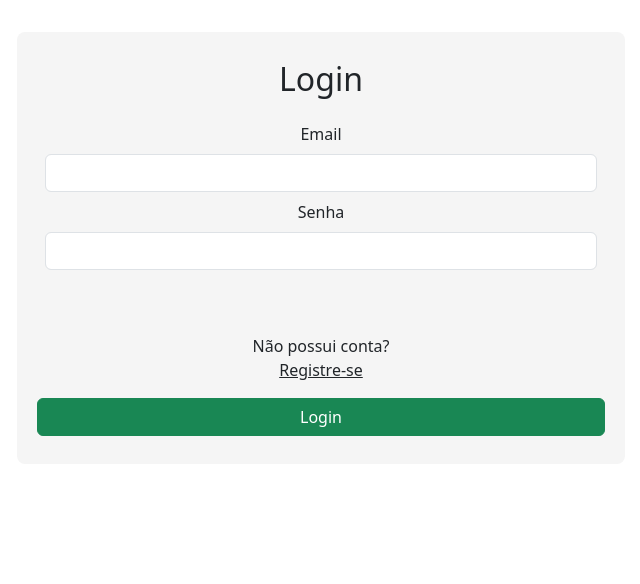
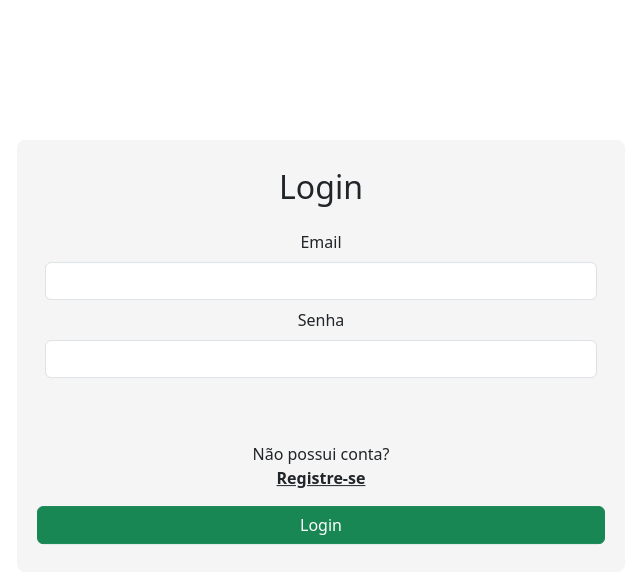
Before and after one commit to AmintasNeto/AtendimentosClinicosFrontend, a React (Vite) app: page /login in a window 1280 px wide. Shown: the top 584 px of the page, without its empty margins (319-959 px from the left). Built offline with nearby package versions, Linux system fonts and the light colour scheme.

Commit message:
Reorganza os componentes

```diff
--- a/src/App.tsx
+++ b/src/App.tsx
@@ -1,8 +1,8 @@
 import './App.css'
 import { Routes, Route, BrowserRouter } from "react-router-dom";
-import LoginForm from './components/LoginForm'
-import RegisterForm from './components/RegisterForm'
-import HomePage from './components/HomePage';
+import LoginForm from './components/Login/LoginForm'
+import RegisterForm from './components/Login/RegisterForm'
+import HomePage from './components/Home/HomePage';
 import ProtectedRoute from './components/ProtectedRoute';
 import { useAuth } from './hooks/UseLogin';
 import { ToastContainer } from 'react-toastify';
--- a/src/components/HomePage.tsx
+++ b/src/components/Home/HomePage.tsx
@@ -1,4 +1,4 @@
-import Navbar from "./Navbar";
+import Navbar from "../Navbar";
 
 function HomePage() {
 
--- a/src/components/LoginForm.tsx
+++ b/src/components/Login/LoginForm.tsx
@@ -1,8 +1,8 @@
 import { useState } from "react";
-import { useLoginMutate } from "../hooks/UseLogin";
-import type { LoginFormData } from "../Interface/LoginFormData";
+import { useLoginMutate } from "../../hooks/UseLogin";
+import type { LoginFormData } from "../../Interface/LoginFormData";
 import { ClipLoader } from "react-spinners";
-import { throwInputError } from "../helpers/ToastHelper";
+import { throwInputError } from "../../helpers/ToastHelper";
 import { Button, Form, NavLink } from "react-bootstrap";
 
 function LoginForm() {
@@ -41,7 +41,14 @@ function LoginForm() {
     }
 
     return (
-    <div className="col-xs-12 col-md-6" style={{ backgroundColor: "#f5f5f5", minHeight: "400px", padding: "28px", borderRadius: 8, justifySelf: "center" }}>
+    <div className="col-xs-12 col-md-6"
+        style={{ backgroundColor: "#f5f5f5",
+            minHeight: "400px",
+            padding: "28px",
+            borderRadius: 8,
+            position: "relative",
+            transform: "translateY(25%)",
+            justifySelf: "center" }}>
         <Form>
             <h2 className="text-center mb-4">Login</h2>
 
@@ -65,7 +72,7 @@ function LoginForm() {
 
                 <Form.Group className="row g-3 mt-5">
                     <span>Não possui conta?
-                        <NavLink style={{textDecoration: "underline"}} href="/registrar">Registre-se</NavLink>
+                        <NavLink style={{textDecoration: "underline", fontWeight: "bold"}} href="/registrar">Registre-se</NavLink>
                     </span>
                     <Button type="submit" variant="success" onClick={(e) => submitButtonClicked(e)}>Login</Button>
                 </Form.Group>
--- a/src/components/RegisterForm.tsx
+++ b/src/components/Login/RegisterForm.tsx
@@ -1,9 +1,9 @@
 import { useState } from "react";
 import { useNavigate } from "react-router";
-import { useRegisterMutate } from "../hooks/UseLogin";
-import type { RegisterFormData } from "../Interface/RegisterFormData";
+import { useRegisterMutate } from "../../hooks/UseLogin";
+import type { RegisterFormData } from "../../Interface/RegisterFormData";
 import { ClipLoader } from "react-spinners";
-import { throwInputError } from "../helpers/ToastHelper";
+import { throwInputError } from "../../helpers/ToastHelper";
 import { Form, Button} from 'react-bootstrap';
 
 function RegisterForm() {
@@ -70,7 +70,14 @@ function RegisterForm() {
     }
 
     return (
-    <div className="col-xs-12 col-md-6" style={{ backgroundColor: "#f5f5f5", minHeight: "400px", padding: "28px", borderRadius: 8, justifySelf: "center" }}>
+    <div className="col-xs-12 col-md-6"
+    style={{ backgroundColor: "#f5f5f5",
+        minHeight: "400px",
+        padding: "28px",
+        borderRadius: 8,
+        position: "relative",
+        transform: "translateY(10%)",
+        justifySelf: "center" }}>
         <Form   >
             <h2 className="text-center mb-4">Registrar conta</h2>
 
```
